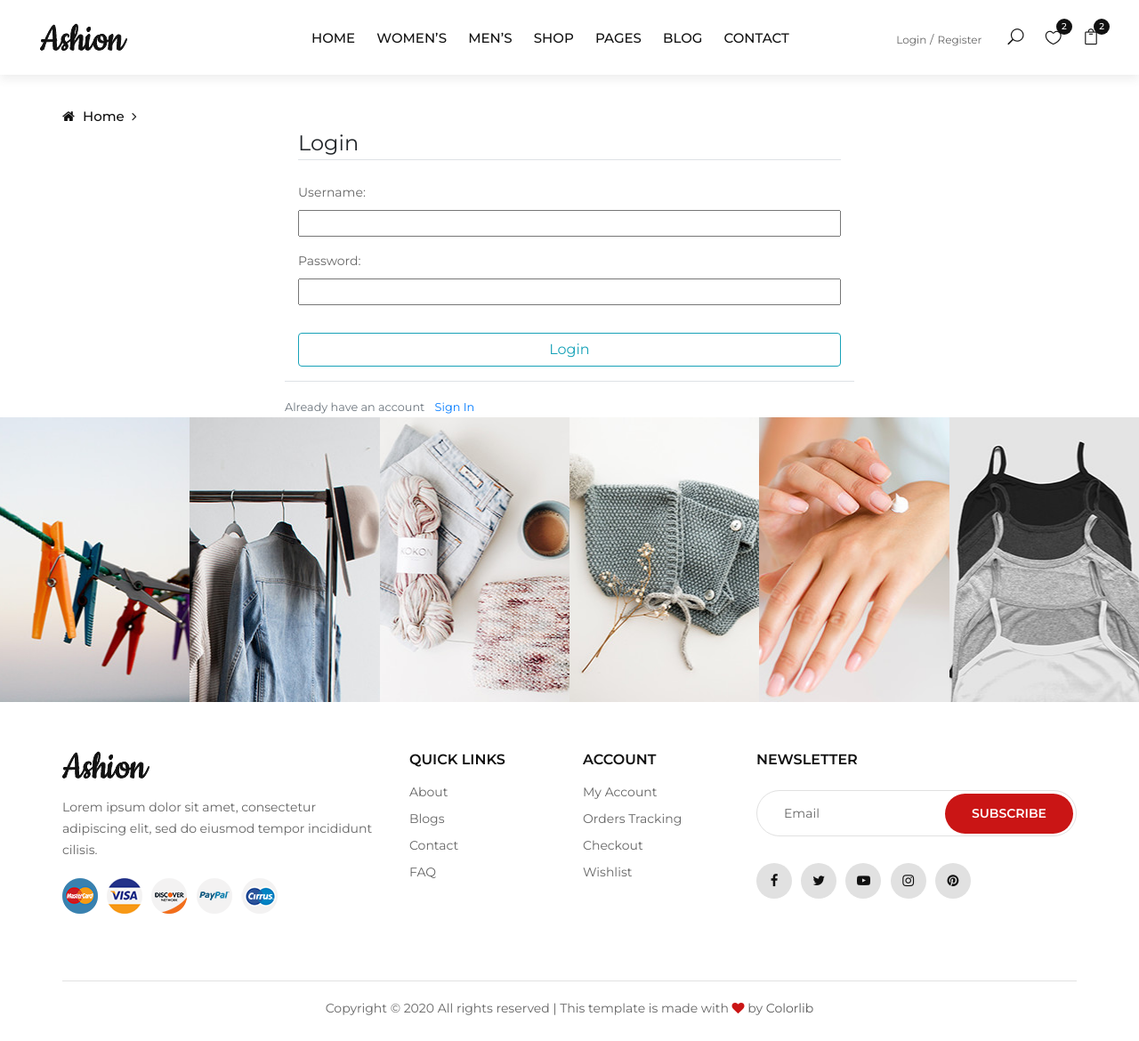
After one commit to ArjunLubana/ashion, a Django app: page /login/ in a window 1280 px wide. The commit adds this page. Shown: the whole page at 89% size. Run offline with Django 3.2, Linux system fonts and the light colour scheme; some libraries are stand-ins or nearby versions.

Commit message:
Added profile, register, login and logout for users

```diff
--- a/ashion/urls.py
+++ b/ashion/urls.py
@@ -14,9 +14,15 @@
     2. Add a URL to urlpatterns:  path('blog/', include('blog.urls'))
 """
 from django.contrib import admin
+from django.contrib.auth import views as auth_views
 from django.urls import path, include
+from users import views as user_views
 
 urlpatterns = [
     path('admin/', admin.site.urls),
     path('', include('pages.urls')),
+    path('register/', user_views.register, name="register"),
+    path('profile/', user_views.profile, name="profile"),
+    path('login/', auth_views.LoginView.as_view(template_name='accounts/login.html'), name="login"),
+    path('logout/', auth_views.LogoutView.as_view(template_name='accounts/logout.html'), name="logout"),
 ]
--- a/key.json
+++ b/key.json
@@ -1,3 +1,3 @@
 {
-    'SECRET_KEY' = '2_mt_##3_vjc-!&t1o8a92*ax%+8(n*-@^vl^jihsspo-^2!j7'
+    "SECRET_KEY": "2_mt_##3_vjc-!&t1o8a92*ax%+8(n*-@^vl^jihsspo-^2!j7"
 }
--- a/pages/static/css/style.css
+++ b/pages/static/css/style.css
@@ -3144,6 +3144,15 @@
 	width: 100%;
 }
 
+
+.login-form{
+	width: 50%;
+	margin: 0 auto;
+}
+
+.form-content *{
+	width:100%;
+}
 /*--------------------------------- Responsive Media Quaries -----------------------------*/
 
 @media only screen and (min-width: 1600px) and (max-width: 1900px) {
@@ -3318,9 +3327,6 @@
 		border-radius: 0;
 		background: transparent;
 		color: #111111;
-	}
-	.slicknav_nav a:hover {
-		border-radius: 0;
 		background: transparent;
 		color: #111111;
 	}
@@ -3389,6 +3395,15 @@
 	}
 	.header__right {
 		display: none;
+	}
+
+	.login-form{
+		width: 100%;
+		margin: 0 auto;
+	}
+
+	.form-content *{
+		width:100%;
 	}
 }
 
@@ -3617,6 +3632,15 @@
 	.contact__content {
 		margin-bottom: 40px;
 	}
+
+	.login-form{
+		width: 100%;
+		margin: 0 auto;
+	}
+
+	.form-content *{
+		width:100%;
+	}
 }
 
 /* Small Device = 320px */
@@ -3679,4 +3703,13 @@
 		width: 100%;
 		font-size: 24px;
 	}
-}
+
+	.login-form{
+		width: 100%;
+		margin: 0 auto;
+	}
+
+	.form-content *{
+		width:100%;
+	}
+}
--- a/pages/templates/base.html
+++ b/pages/templates/base.html
@@ -57,8 +57,13 @@
         </div>
         <div id="mobile-menu-wrap"></div>
         <div class="offcanvas__auth">
-            <a href="#">Login</a>
-            <a href="#">Register</a>
+            {% if user.is_authenticated %}
+            <a href="{% url 'profile' %}">{{ user.username }}</a>
+            <a href="{% url 'logout' %}">Logout</a>
+            {% else %}
+            <a href="{% url 'login' %}">Login</a>
+            <a href="{% url 'register' %}">Register</a>
+            {% endif %}
         </div>
     </div>
     <!-- Offcanvas Menu End -->
@@ -136,8 +141,13 @@
                 <div class="col-lg-3">
                     <div class="header__right">
                         <div class="header__right__auth">
-                            <a href="#">Login</a>
-                            <a href="#">Register</a>
+                            {% if user.is_authenticated %}
+                            <a href="{% url 'profile' %}">{{ user.username }}</a>
+                            <a href="{% url 'logout' %}">Logout</a>
+                            {% else %}
+                            <a href="{% url 'login' %}">Login</a>
+                            <a href="{% url 'register' %}">Register</a>
+                            {% endif %}
                         </div>
                         <ul class="header__right__widget">
                             <li><span class="icon_search search-switch"></span></li>
--- /dev/null
+++ b/users/templates/accounts/login.html
@@ -0,0 +1,23 @@
+{% extends 'base.html' %}
+
+{% block content %}
+    <div class = "login-form">
+        <form method = "POST" class = "container form-content">
+            {% csrf_token %}
+            <fieldset class="form-group">
+                <legend class="border-bottom mb-4">Login</legend>
+                {{ form.as_p }}
+            </fieldset>
+            <div class="form-group">
+                <button class="btn btn-outline-info">Login</button>
+            </div>
+        </form>
+
+        <div class="border-top pt-3 ">
+            <small class="text-muted">
+                Already have an account
+                <a href="#" class="ml-2">Sign In</a>
+            </small>
+        </div>
+    </div>
+{% endblock content%}
--- a/users/templates/users/register.html
+++ b/users/templates/accounts/register.html
@@ -1,13 +1,12 @@
 {% extends 'base.html' %}
-{% load crispy_forms_tags%}
 
 {% block content %}
     <div>
-        <form method = "POST">
+        <form method = "POST" class = "container">
             {% csrf_token %}
             <fieldset class="form-group">
                 <legend class="border-bottom mb-4">Join Today</legend>
-                {{ form|crispy }}
+                {{ form }}
             </fieldset>
             <div class="form-group">
                 <button class="btn btn-outline-info">Sign Up</button>
```
Also changed, not shown: ashion/settings.py (+8 -1 lines), users/templates/accounts/logout.html (added, +10 -0 lines), users/templates/accounts/profile.html (added, +7 -0 lines), users/views.py (+22 -1 lines), db.sqlite3.
